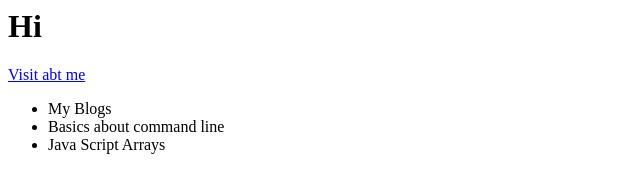
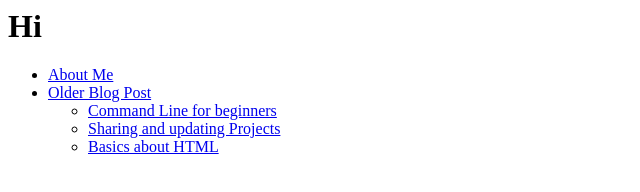
Before and after one commit to jaya-dayaramani/jaya-dayaramani.github.com, a plain HTML site: page index.html in a window 1280 px wide. Shown: the whole page, without its empty margins (0-640 px from the left). Drawn offline with Linux system fonts and the light colour scheme.

Commit message:
Added command line Page

```diff
--- a/index.html
+++ b/index.html
@@ -2,16 +2,17 @@
 
 <h1>
 Hi</h1>
-<p>
-<a href="AboutMe.html">Visit abt me</a>
-</p>
+
 <p>
 <ul>
-  <li>My Blogs</li>
-  <li><a href="CommandLine.htm"></a>Basics about command line
+	<li><a href="AboutMe.html">About Me</a></li>
+        <li><a href="#">Older Blog Post</a></li>
+	<ul>
+		<li><a href="CommandLine.html">Command Line for beginners</a></li>
+		<li><a href="#">Sharing and updating Projects</a></li>
+		<li><a href="#">Basics about HTML</a></li>
 
-    <li>Java Script Arrays</li>
-
-    </ul>
+	</ul>
+    </ul
 </p>
 </html>
```
Also changed, not shown: 1 other file.
